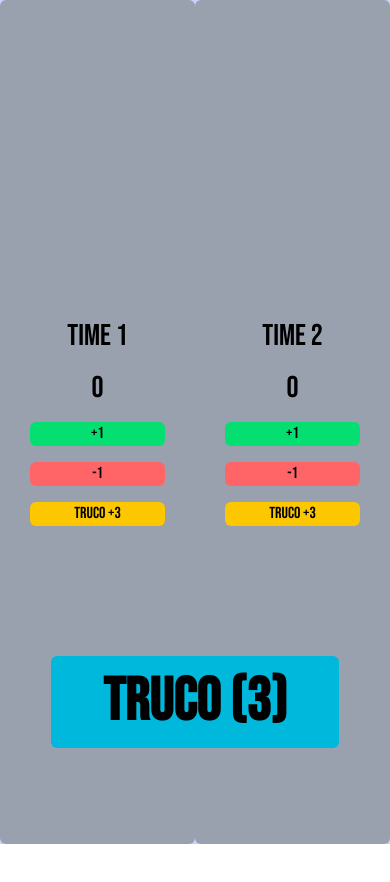
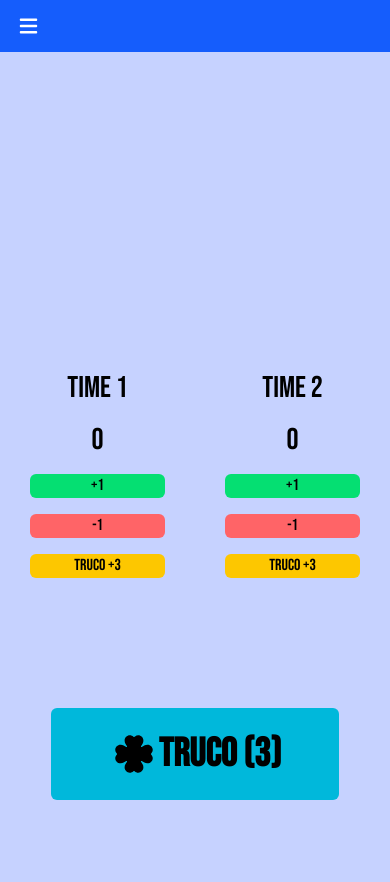
Before and after one commit to Danielvicente10/truco-online, a React (Vite) app: page / in a window 390 px wide. Shown: the top 882 px of the page. Before the commit the page ends 844 px from the top, so only its background shows below. Built offline with nearby package versions, Linux system fonts and the light colour scheme.

Commit message:
Ajustes no site do truco mobile

```diff
--- a/src/App.css
+++ b/src/App.css
@@ -2,4 +2,6 @@
   margin: 0;
   padding: 0;
   box-sizing: border-box;
+  height: 100%;
+  width: 100%;
 }
--- a/src/App.tsx
+++ b/src/App.tsx
@@ -1,30 +1,37 @@
 import { useState } from "react";
 import "./App.css";
 import TeamCounter from "./components/TeamCounter";
+import { FontAwesomeIcon } from "@fortawesome/react-fontawesome";
+import { faClover } from "@fortawesome/free-solid-svg-icons";
+import NavBar from "./components/NavBar";
 
 function App() {
   const [trucoValue, setTrucoValue] = useState(3); // começa no 3
 
   function handleClickTruco() {
     setTrucoValue((prev) => {
-      if (prev >= 12) return 3; // reinicia no 3
+      if (prev >= 12) return 3;
       return prev + 3;
     });
   }
 
   return (
-    <div className="flex justify-center items-center h-full w-full bg-indigo-200 flex-col relative">
+    <>
+      <NavBar />
+      <div className="flex justify-center items-center bg-indigo-200 flex-col relative h-full">
         <div className="w-full flex h-full">
           <TeamCounter initialName="Time 1" trucoValue={trucoValue} />
           <TeamCounter initialName="Time 2" trucoValue={trucoValue} />
         </div>
         <div
-        className="absolute bottom-24 text-6xl bg-cyan-500 rounded-md w-72 flex justify-center items-center p-4 text-black font-bold cursor-pointer select-none"
+          className="absolute bottom-24 text-[40px] bg-cyan-500 rounded-md w-72 flex justify-center items-center p-4 text-black font-bold cursor-pointer select-none"
           onClick={handleClickTruco}
         >
+          <FontAwesomeIcon icon={faClover} />
           TRUCO ({trucoValue})
         </div>
       </div>
+    </>
   );
 }
 
--- /dev/null
+++ b/src/components/NavBar.tsx
@@ -0,0 +1,59 @@
+import React, { useState } from "react";
+import { faBars, faTimes } from "@fortawesome/free-solid-svg-icons";
+import { FontAwesomeIcon } from "@fortawesome/react-fontawesome";
+
+export default function NavBar() {
+  const [isOpen, setIsOpen] = useState(false); // controla o menu
+  const [isModalOpen, setIsModalOpen] = useState(false); // controla o modal
+
+  function handleClickMenu() {
+    setIsOpen((prev) => !prev);
+  }
+
+  function handleClickSpan() {
+    setIsModalOpen(true); // abre o modal
+  }
+
+  function handleCloseModal() {
+    setIsModalOpen(false); // fecha o modal
+  }
+
+  return (
+    <>
+      <nav className="bg-blue-600 p-4 text-white flex items-center">
+        {/* Ícone que alterna */}
+        <FontAwesomeIcon
+          icon={isOpen ? faTimes : faBars}
+          onClick={handleClickMenu}
+          className="cursor-pointer text-xl"
+        />
+
+        {/* Só aparece quando isOpen for true */}
+        {isOpen && (
+          <span
+            className="ml-4 font-bold text-lg cursor-pointer"
+            onClick={handleClickSpan}
+          >
+            Abrir modal
+          </span>
+        )}
+      </nav>
+
+      {/* Modal */}
+      {isModalOpen && (
+        <div className="inset-0 bg-black bg-opacity-50 flex justify-center items-center relative z-50">
+          <div className="bg-white p-8 rounded-lg max-w-sm w-full text-center">
+            <h2 className="text-xl font-bold mb-4">Modal aberto!</h2>
+            <p>Você clicou no span!</p>
+            <button
+              className="mt-4 px-4 py-2 bg-blue-600 text-white rounded"
+              onClick={handleCloseModal}
+            >
+              Fechar
+            </button>
+          </div>
+        </div>
+      )}
+    </>
+  );
+}
--- a/src/components/TeamCounter.tsx
+++ b/src/components/TeamCounter.tsx
@@ -15,7 +15,7 @@ function TeamCounter({
   }
 
   return (
-    <div className="w-1/2 bg-gray-400 h-full flex flex-col justify-center items-center gap-4 p-5 rounded-md">
+    <div className="w-1/2 h-full flex flex-col justify-center items-center gap-4 p-5 rounded-md">
       <input
         className="flex gap-5 items-center focus:outline-none text-3xl font-bebas text-center"
         onChange={(e) => setTeamName(e.target.value)}
```
Lines whose indentation alone changed are shown as unchanged.
